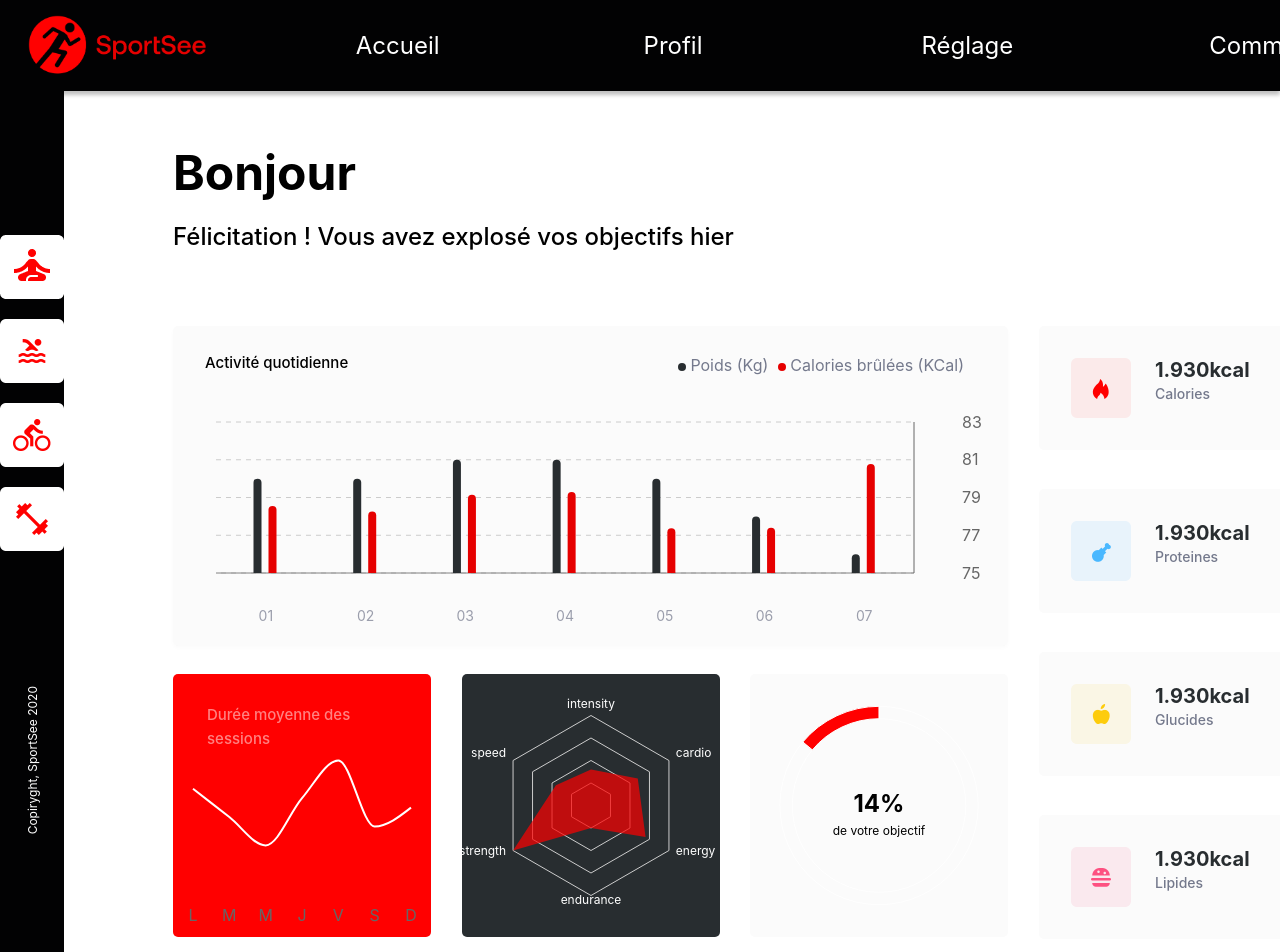
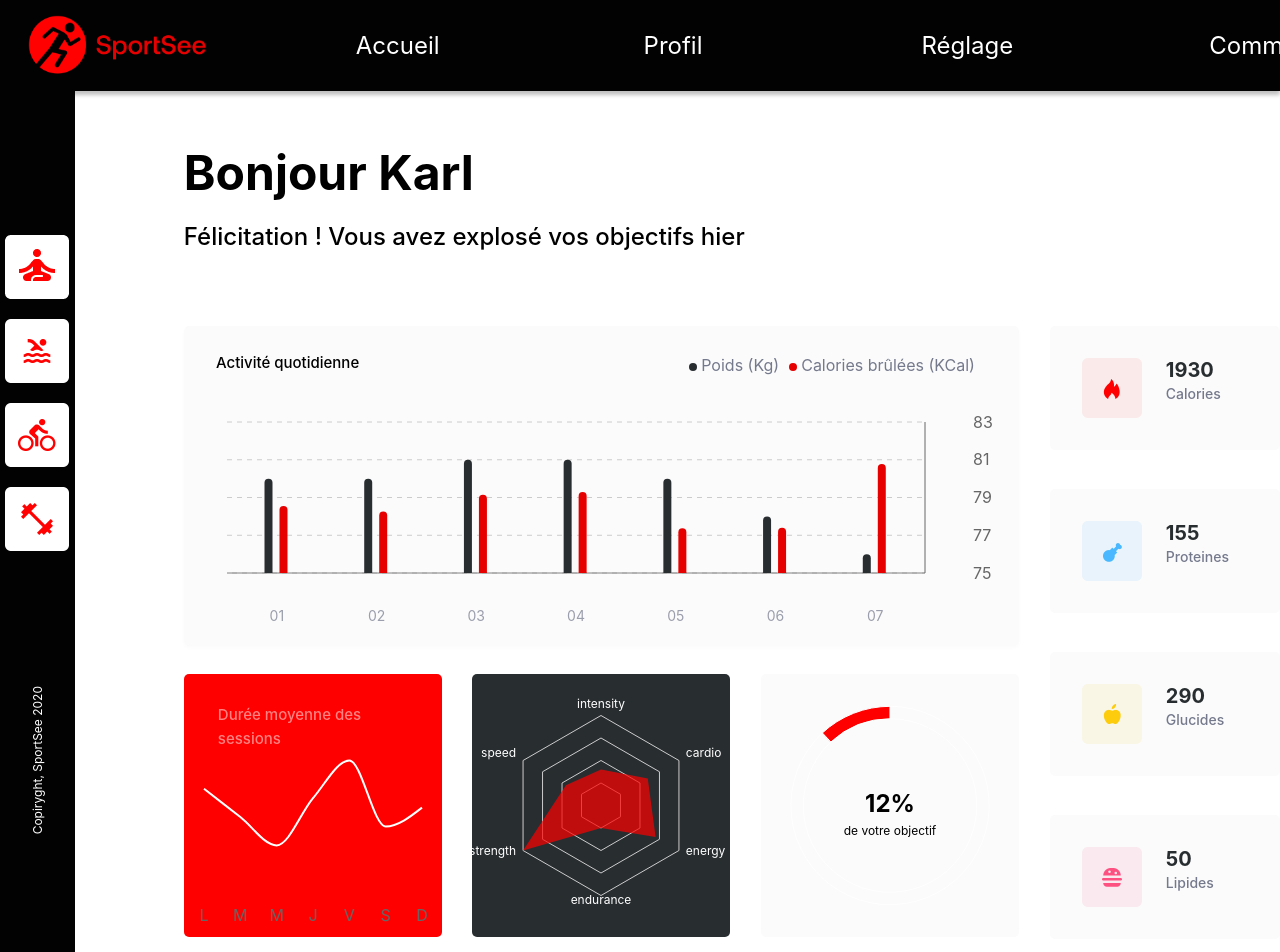
Before and after one commit to RoiVegetto/SportSee, a React (Create React App) app in the folder front/: page / in a window 1280 px wide. Shown: the top 952 px of the page. Built offline with nearby package versions, Linux system fonts and the light colour scheme.

Commit message:
feat : le lien avec le nom, les informations de calories etc..., et le score sont créé en relation avec le mok.

```diff
--- a/front/src/App.js
+++ b/front/src/App.js
@@ -10,6 +10,7 @@ import CircleChart from './Components/Diagram/Circle/Circle';
 import {
   getDailyActivity,
   getDailyPerformance,
+  getDailyMain,
 } from './services/userMockService';
 import Count from './Components/Count/Count';
 
@@ -25,8 +26,9 @@ function App() {
     try {
       const userActivity = getDailyActivity(userId);
       const userPerformance = getDailyPerformance(userId);
+      const userMain = getDailyMain(userId);
 
-      setData({ userActivity, userPerformance });
+      setData({ userActivity, userPerformance, userMain });
     } catch (error) {
       console.log(error);
     } finally {
@@ -48,21 +50,21 @@ function App() {
             'Loading...'
           ) : (
             <div className="container-main">
-              <Title />
+              <Title data={data.userMain.userInfos.firstName} />
               <div className="container-global">
                 <div className="container-graph">
                   <Recharts data={data.userActivity.sessions} />
                   <div className="container-graph-second">
                     <DayLine />
                     <RadarCharts data={data.userPerformance.data} />
-                    <CircleChart />
+                    <CircleChart data={data.userMain.todayScore}/>
                   </div>
                 </div>
                 <div className="container-count">
-                  <Count icon="/Images/fire.png" nameCount="Calories" />
-                  <Count icon="/Images/protein.png" nameCount="Proteines" />
-                  <Count icon="/Images/apple.png" nameCount="Glucides" />
-                  <Count icon="/Images/fat.png" nameCount="Lipides" />
+                  <Count icon="/Images/fire.png" nameCount="Calories" data={data.userMain.keyData.calorieCount} />
+                  <Count icon="/Images/protein.png" nameCount="Proteines" data={data.userMain.keyData.proteinCount} />
+                  <Count icon="/Images/apple.png" nameCount="Glucides" data={data.userMain.keyData.carbohydrateCount} />
+                  <Count icon="/Images/fat.png" nameCount="Lipides" data={data.userMain.keyData.lipidCount} />
                 </div>
               </div>
             </div>
--- a/front/src/Components/Count/Count.js
+++ b/front/src/Components/Count/Count.js
@@ -6,7 +6,7 @@ function Count(props) {
     <div className="count">
       <img src={props.icon} className="icon-count" alt="icone de" />
       <div className="number-count">
-        <p className="number">1.930kcal</p>
+        <p className="number">{props.data}</p>
         <p className="name-count">{props.nameCount}</p>
       </div>
     </div>
--- a/front/src/Components/Diagram/Circle/Circle.js
+++ b/front/src/Components/Diagram/Circle/Circle.js
@@ -2,14 +2,11 @@ import React from 'react';
 import { ResponsiveContainer, PieChart, Pie, Cell } from 'recharts';
 import './Circle.css';
 
-const Score = [{ todayScore: 0.14 }];
+const CircleChart = ({ data }) => {
 
-const CircleChart = () => {
-  const todayScore = Score[0].todayScore;
-
-  const data = [
-    { name: 'Atteint', value: todayScore * 100 },
-    { name: 'Restant', value: (1 - todayScore) * 100 },
+  const chartData = [
+    { name: 'Atteint', value: data * 100 },
+    { name: 'Restant', value: (1 - data) * 100 },
   ];
 
   const renderLabel = ({
@@ -20,7 +17,7 @@ const CircleChart = () => {
     outerRadius,
     name,
   }) => {
-    return null; // Hide all percentages
+    return null;
   };
 
   const COLORS = ['red', 'transparent'];
@@ -30,7 +27,7 @@ const CircleChart = () => {
       <ResponsiveContainer width={258} height={263}>
         <PieChart>
           <Pie
-            data={data}
+            data={chartData}
             dataKey="value"
             startAngle={90}
             endAngle={450}
@@ -40,14 +37,13 @@ const CircleChart = () => {
             label={renderLabel}
             strokeLinecap="round"
           >
-            {data.map((entry, index) => (
+            {chartData.map((entry, index) => (
               <Cell
                 key={`cell-${index}`}
                 fill={COLORS[index % COLORS.length]}
               />
             ))}
           </Pie>
-          {/* New text element for displaying the percentage at the center */}
           <text
             x="50%"
             y="50%"
@@ -57,15 +53,15 @@ const CircleChart = () => {
             fontSize="24px"
             fontWeight="bold"
           >
-            {`${(todayScore * 100).toFixed(0)}%`}
+            {`${(data * 100).toFixed(0)}%`}
           </text>
           <text
             x="50%"
-            y="60%" // Adjust the y value to control the vertical position
+            y="60%"
             textAnchor="middle"
             dominantBaseline="middle"
             fill="black"
-            fontSize="12px" // Adjust the font size if needed
+            fontSize="12px"
           >
             de votre objectif
           </text>
--- a/front/src/Components/Title/Title.js
+++ b/front/src/Components/Title/Title.js
@@ -1,11 +1,10 @@
 import React from 'react';
 import './Title.css';
 
-function Title(props) {
-  const firstName = props.firstName;
+function Title({ data }) {
   return (
     <div className="container-title">
-      <h1>Bonjour {firstName}</h1>
+      <h1>Bonjour {data}</h1>
       <p>Félicitation ! Vous avez explosé vos objectifs hier</p>
     </div>
   );
--- a/front/src/services/userMockService.js
+++ b/front/src/services/userMockService.js
@@ -19,6 +19,6 @@ export const getDailyPerformance = (userId) => {
 };
 
 export const getDailyMain = (userId) => {
-  const data = mainData.find((elem) => elem.userId === parseInt(userId));
+  const data = mainData.find((elem) => elem.id === parseInt(userId));
   return mainModel(data);
 };
--- a/front/src/services/userModel.js
+++ b/front/src/services/userModel.js
@@ -34,8 +34,17 @@ export const performancesModel = (data) => {
 export const mainModel = (data) => {
   return {
     userId: data.id,
-    userInfos: { ...data.userInfos },
+    userInfos: {
+      firstName: data.userInfos.firstName,
+      lastName: data.userInfos.lastName,
+      age: data.userInfos.age,
+    },
     todayScore: data.todayScore || data.score,
-    keyData: { ...data.keyData },
+    keyData: {
+      calorieCount: data.keyData.calorieCount,
+      proteinCount: data.keyData.proteinCount,
+      carbohydrateCount: data.keyData.carbohydrateCount,
+      lipidCount: data.keyData.lipidCount,
+    },
   };
 };
```
